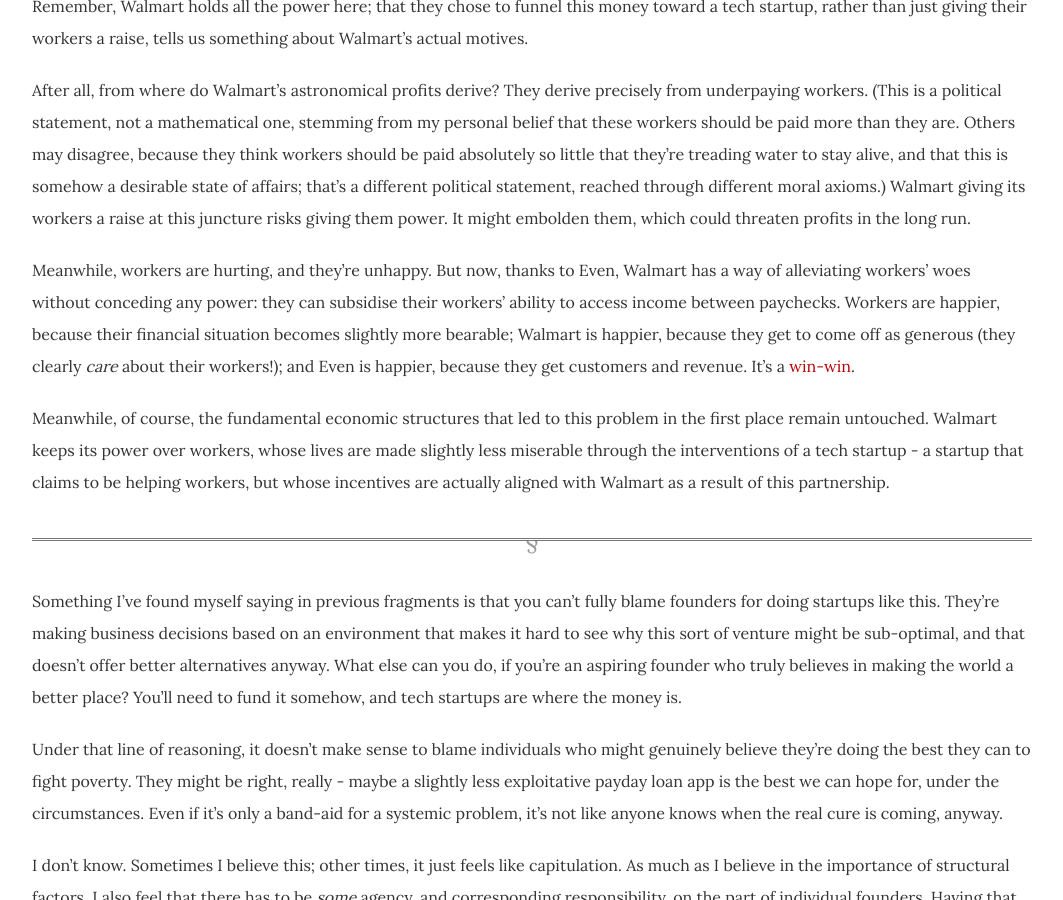
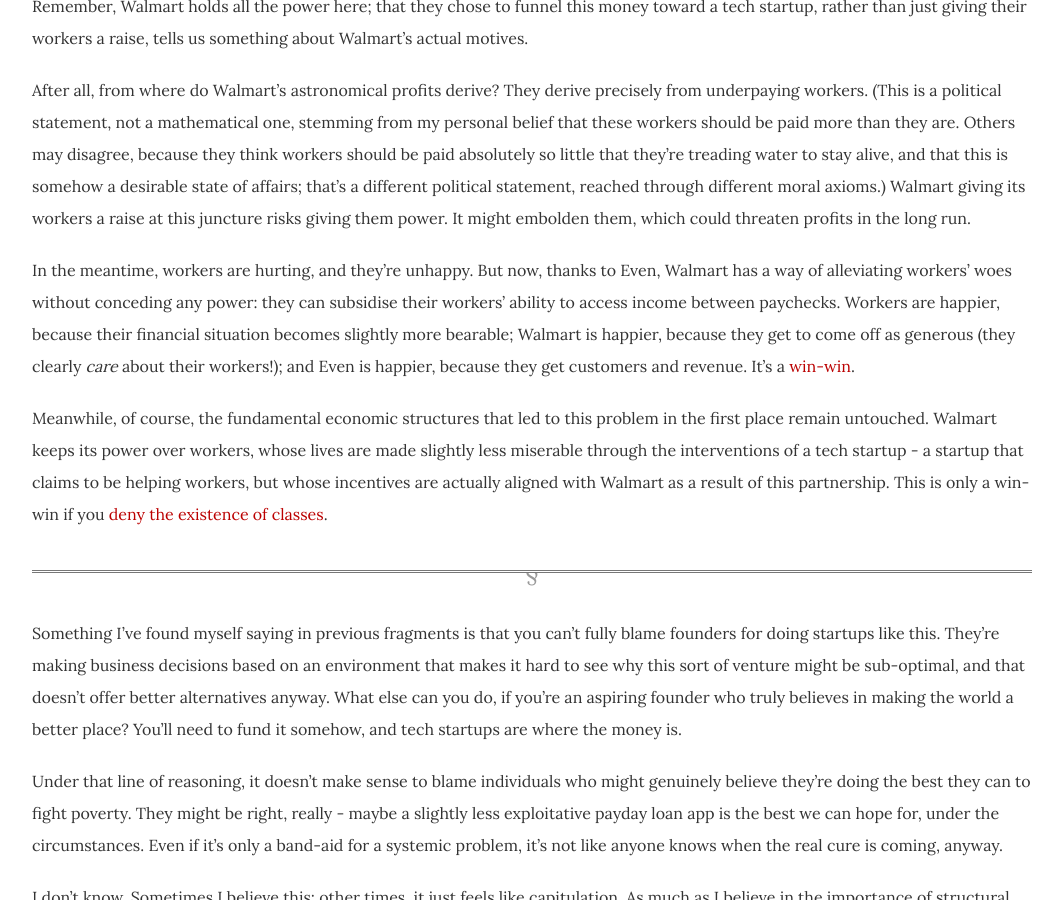
Before and after one commit to dellsystem/dellsystem.github.io, a Jekyll site: the page built from _posts/2019-3-5-fragments-64.md, in a window 1280 px wide and 900 px high, scrolled down 3543 px. Shown: the whole window, without its empty margins (108-1171 px from the left). Built offline with Jekyll 4.4.1, drawn with Linux system fonts in a browser that asks for light colours; some of the changed text lies outside the part shown.

Commit message:
Update fragments-64
Fix broken link + add link to class denialism piece.

```diff
--- a/_posts/2019-3-5-fragments-64.md
+++ b/_posts/2019-3-5-fragments-64.md
@@ -53,9 +53,9 @@ What really galls me here is the partnership with Walmart, which entails Walmart
 
 After all, from where do Walmart's astronomical profits derive? They derive precisely from underpaying workers. (This is a political statement, not a mathematical one, stemming from my personal belief that these workers should be paid more than they are. Others may disagree, because they think workers should be paid absolutely so little that they're treading water to stay alive, and that this is somehow a desirable state of affairs; that's a different political statement, reached through different moral axioms.) Walmart giving its workers a raise at this juncture risks giving them power. It might embolden them, which could threaten profits in the long run.
 
-Meanwhile, workers are hurting, and they're unhappy. But now, thanks to Even, Walmart has a way of alleviating workers' woes without conceding any power: they can subsidise their workers' ability to access income between paychecks. Workers are happier, because their financial situation becomes slightly more bearable; Walmart is happier, because they get to come off as generous (they clearly _care_ about their workers!); and Even is happier, because they get customers and revenue. It's a [win-win](https://www.theatlantic.com/ideas/archive/2018/09/the-win-win-fallacy/569434/).
+In the meantime, workers are hurting, and they're unhappy. But now, thanks to Even, Walmart has a way of alleviating workers' woes without conceding any power: they can subsidise their workers' ability to access income between paychecks. Workers are happier, because their financial situation becomes slightly more bearable; Walmart is happier, because they get to come off as generous (they clearly _care_ about their workers!); and Even is happier, because they get customers and revenue. It's a [win-win](https://www.theatlantic.com/ideas/archive/2018/09/the-win-win-fallacy/569434/).
 
-Meanwhile, of course, the fundamental economic structures that led to this problem in the first place remain untouched. Walmart keeps its power over workers, whose lives are made slightly less miserable through the interventions of a tech startup - a startup that claims to be helping workers, but whose incentives are actually aligned with Walmart as a result of this partnership.
+Meanwhile, of course, the fundamental economic structures that led to this problem in the first place remain untouched. Walmart keeps its power over workers, whose lives are made slightly less miserable through the interventions of a tech startup - a startup that claims to be helping workers, but whose incentives are actually aligned with Walmart as a result of this partnership. This is only a win-win if you [deny the existence of classes](/posts/fragments-62).
 
 ***
 
```
